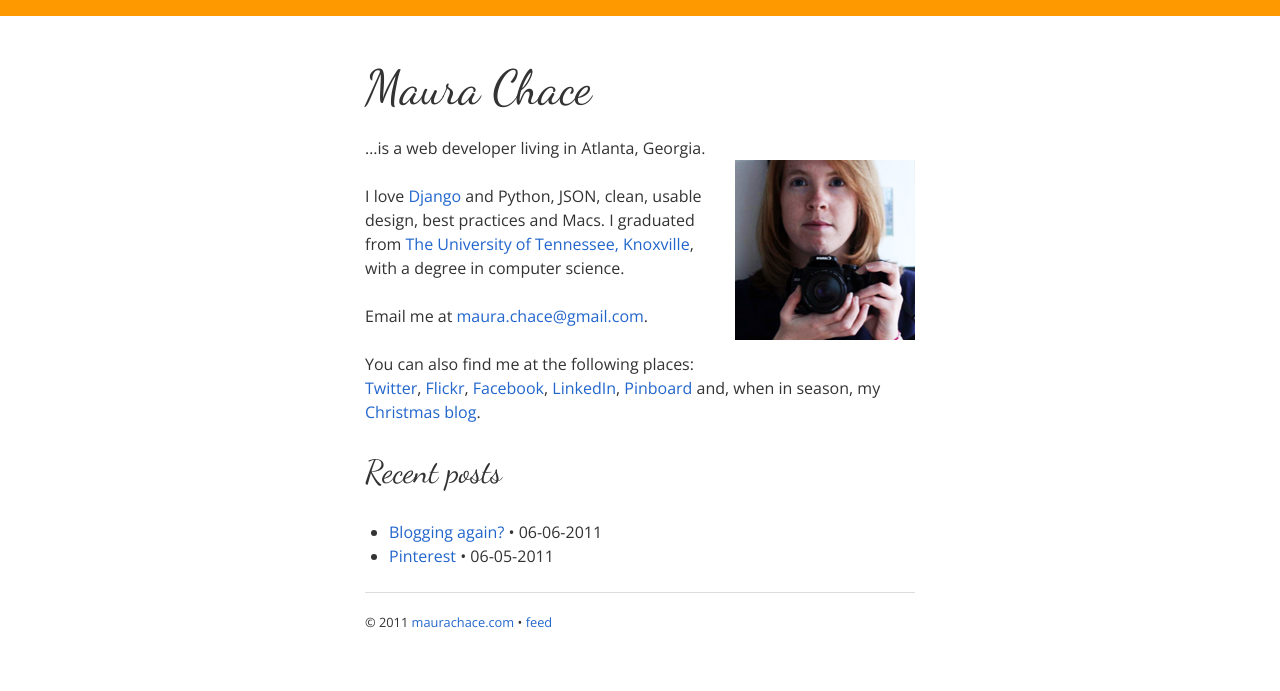
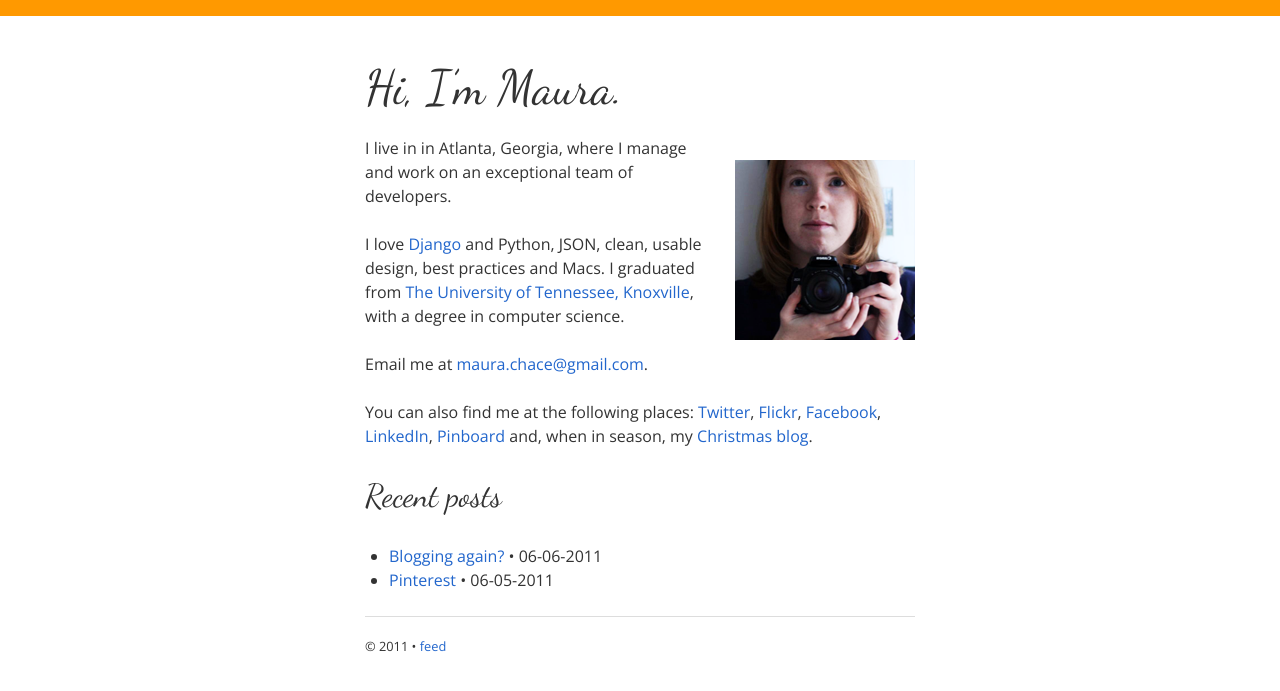
Before and after one commit to maurackelly/maurackelly.github.io, a Jekyll site: the page built from index.md, in a window 1280 px wide. Shown: the top 691 px of the page. Built offline with Jekyll 4.4.1, drawn with Linux system fonts in a browser that asks for light colours.

Commit message:
Clearer path home.

```diff
--- a/_layouts/default.html
+++ b/_layouts/default.html
@@ -18,7 +18,7 @@
     <div class="container"><div class="span-14 prepend-5 main">
         {{ content }}
     <hr>
-    <p class="small">&copy; {{ site.time|date:"%Y" }} <a href="/">{{ site.title }}</a> &bull; <a href="/atom.xml">feed</a></p>
+    <p class="small">&copy; {{ site.time|date:"%Y" }} &bull; <a href="/atom.xml">feed</a></p>
     </div></div>
 </body>
 </html>
--- a/_layouts/post.html
+++ b/_layouts/post.html
@@ -1,8 +1,7 @@
 ---
 layout: default
 ---
-
+<p class="small"><a href="/">{{ site.title }}</a> &bull; {{ page.date|date:'%d %B %Y' }}</p>
 <h1>{{ page.title }}</h1>
-<p class="quiet">{{ page.date|date:'%d %B %Y' }}</p>
 
 {{ content }}
--- a/index.md
+++ b/index.md
@@ -3,11 +3,11 @@
 title: Maura Chace
 ---
 
-# Maura Chace
+# Hi, I’m Maura.
 
 <img src="/media/img/about/maura_chace.png" class="right">
 
-&#8230;is a web developer living in Atlanta, Georgia.
+I live in in Atlanta, Georgia, where I manage and work on an exceptional team of developers.
 
 I love [Django][] and Python, JSON, clean, usable design, best practices and Macs. I graduated from [The University of Tennessee, Knoxville][UT], with a degree in computer science.
 
```
